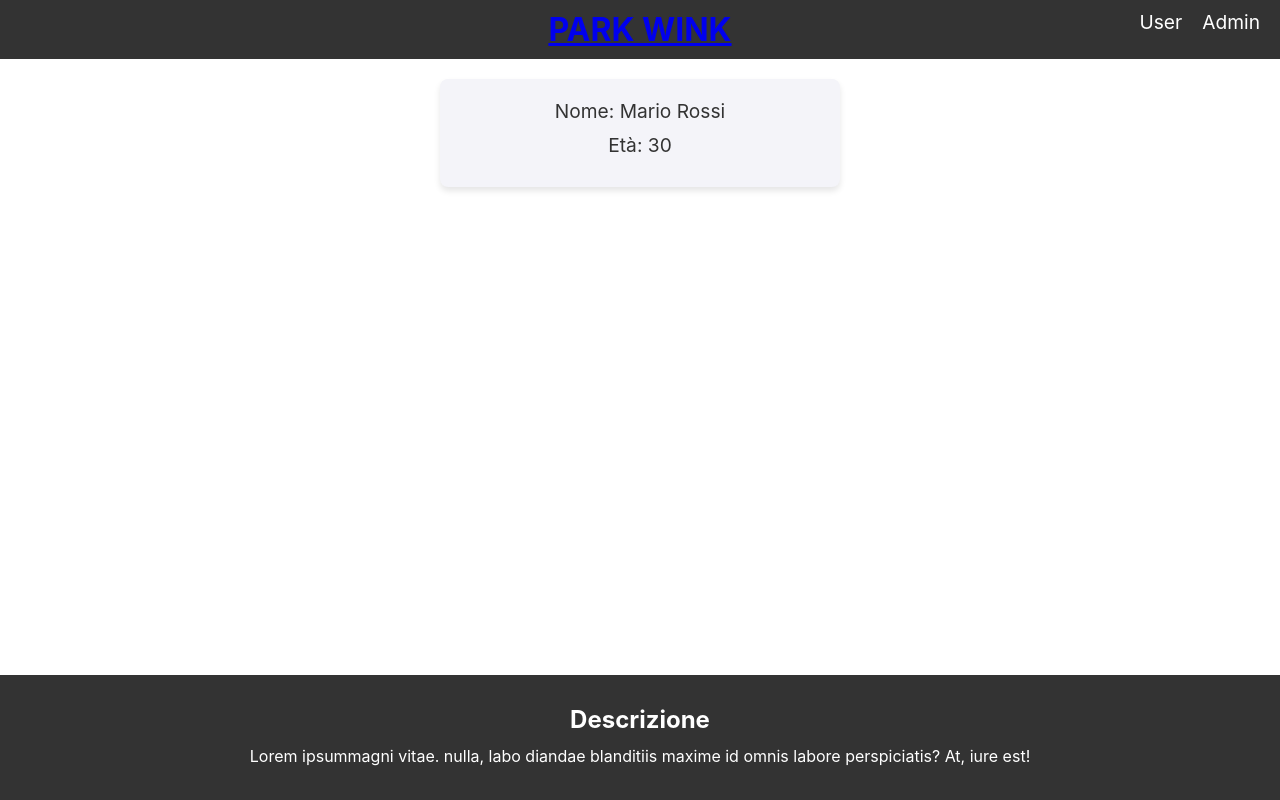
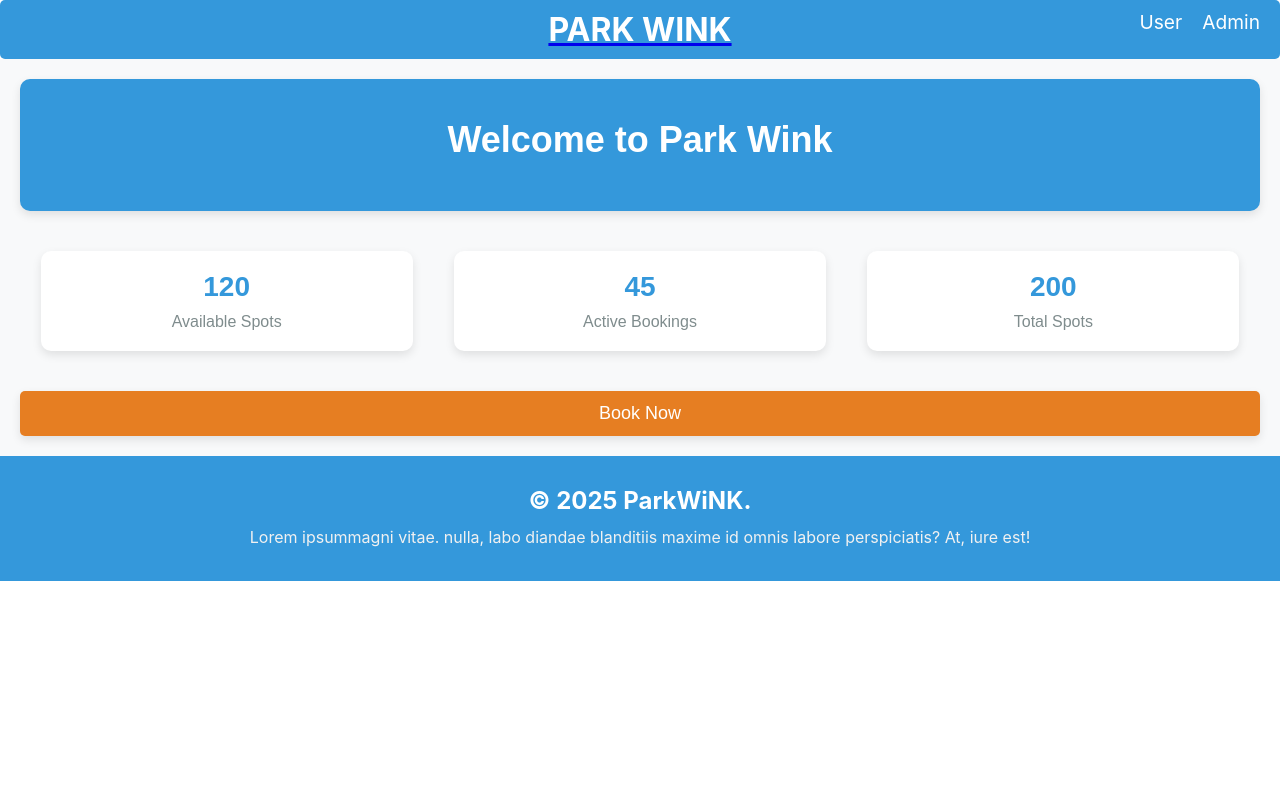
Before and after one commit to rahat-sadek/parkwink-frontend, a React (Create React App) app: page / in a window 1280 px wide. Built offline with nearby package versions, Linux system fonts and the light colour scheme.

Commit message:
miglioramento grafico e modifics alla HomePage

```diff
--- a/src/App.css
+++ b/src/App.css
@@ -14,7 +14,7 @@
 }
 
 .App-header {
-  background-color: #282c34;
+  background-color:rgb(5, 83, 239);
   min-height: 100vh;
   display: flex;
   flex-direction: column;
@@ -37,9 +37,6 @@
   }
 }
 
-
-
-
 * {
   margin: 0;
   padding: 0;
--- a/src/App.jsx
+++ b/src/App.jsx
@@ -3,7 +3,7 @@ import { BrowserRouter, Route, Routes } from 'react-router-dom';
 import UserPage from './pages/UserPage';
 import AdminPage from './pages/AdminPage';
 import Layout from './components/Layout'
-import Dashboard from './pages/Dashboard'
+import HomePage from './pages/HomePage'
 import RegisterForm from './pages/RegisterForm';
 import LoginForm from './pages/LoginForm';
 
@@ -13,7 +13,6 @@ function App() {
     <BrowserRouter>
       <Routes>
       <Route path="/login" element={
-
             <LoginForm />
         } />
       <Route path="/register" element={
@@ -21,7 +20,7 @@ function App() {
         } />
         <Route path="/" element={
           <Layout>
-            <Dashboard />
+            <HomePage />
           </Layout>
         } />
         <Route path="/user" element={
--- a/src/components/Footer.jsx
+++ b/src/components/Footer.jsx
@@ -3,7 +3,7 @@ import '../styles/Footer.css';
 const Footer = () => (
   <footer aria-label="Footer">
     <section className="footer-content">
-      <h3>Descrizione</h3>
+      <h3>&copy; 2025 ParkWiNK. </h3>
       <p>
         Lorem ipsummagni vitae.
         nulla, labo diandae blanditiis maxime id omnis labore perspiciatis? At, iure est!
--- a/src/pages/AdminPage.jsx
+++ b/src/pages/AdminPage.jsx
@@ -2,7 +2,7 @@ import React, {useState, useEffect} from "react";
 
 const AdminPage = () => {
     useEffect(() => {
-        alert("ciao000")
+        console.log("pagina admin")
     },[])
 }
 export default AdminPage;
--- a/src/pages/Dashboard.jsx
+++ /dev/null
@@ -1,48 +0,0 @@
-import React, { useState, useEffect } from "react";
-import axios from "axios";
-import "../styles/UserInfo.css";
-
-const UserInfo = () => {
-  const [userData, setUserData] = useState(null);
-  const [loading, setLoading] = useState(true);
-  const [error, setError] = useState(null);      // Stato per gli errori
-
-  useEffect(() => {
-    // Funzione per fare la chiamata API
-    const fetchUserData = async () => {
-      try {
-        const response = await axios.get("mock/mockData.json");
-        setUserData(response.data);
-      } catch (err) {
-        setError("Errore nel caricamento dei dati.");
-        console.error("Errore:", err);
-      } finally {
-        setLoading(false);  // Imposta il loading su false una volta che la chiamata è completata
-      }
-    };
-
-    fetchUserData();
-  }, []);
-
-  if (loading) {
-    return (
-      <div className="loading">
-        <div className="spinner"></div>
-        <p>Caricamento...</p>
-      </div>
-    );
-  }
-
-  if (error) {
-    return <p className="error">{error}</p>;
-  }
-
-  return (
-    <div className="infoUtente">
-      <p>Nome: {userData.name}</p>
-      <p>Età: {userData.age}</p>
-    </div>
-  );
-};
-
-export default UserInfo;
--- /dev/null
+++ b/src/pages/HomePage.jsx
@@ -0,0 +1,60 @@
+// import React, {useState, useEffect} from "react";
+// import '../styles/Dashboard.css';
+
+// const Dashboard = () => {
+//     const [data, setData] = useState([]);
+
+//     useEffect(() => {
+//     }, []);
+//     return (
+//         <>
+
+
+//         </>
+//     )
+
+// };
+// export default Dashboard;
+import React, { useState, useEffect } from "react";
+import '../styles/HomePage.css';
+
+const HomePage = () => {
+    const [parkingStats, setParkingStats] = useState({});
+
+    useEffect(() => {
+        setParkingStats({
+            availableSpots: 120,
+            totalSpots: 200,
+            activeBookings: 45,
+        });
+    }, []);
+
+    return (
+        <div className="homepage-container">
+            <header className="homepage-header">
+                <h1>Welcome to Park Wink </h1>
+            </header>
+
+            <section className="parking-stats">
+                <div className="stats-card">
+                    <h3>{parkingStats.availableSpots}</h3>
+                    <p>Available Spots</p>
+                </div>
+                <div className="stats-card">
+                    <h3>{parkingStats.activeBookings}</h3>
+                    <p>Active Bookings</p>
+                </div>
+                <div className="stats-card">
+                    <h3>{parkingStats.totalSpots}</h3>
+                    <p>Total Spots</p>
+                </div>
+            </section>
+
+            <section className="cta-section">
+                <button>Book Now</button>
+            </section>
+        </div>
+    );
+};
+
+export default HomePage;
--- a/src/pages/UserPage.jsx
+++ b/src/pages/UserPage.jsx
@@ -1,19 +1,48 @@
-import React, {useState, useEffect} from "react";
+import React, { useState, useEffect } from "react";
 import axios from "axios";
+import "../styles/UserPage.css";
+
 const UserPage = () => {
-    const [data, setData] = useState([]);
+  const [userData, setUserData] = useState(null);
+  const [loading, setLoading] = useState(true);
+  const [error, setError] = useState(null);      // Stato per gli errori
 
-    useEffect(() => {
-        // axios.get('').then(response => setData(response.data));
-    }, []);
+  useEffect(() => {
+    // Funzione per fare la chiamata API
+    const fetchUserData = async () => {
+      try {
+        const response = await axios.get("mock/mockData.json");
+        setUserData(response.data);
+      } catch (err) {
+        setError("Errore nel caricamento dei dati.");
+        console.error("Errore:", err);
+      } finally {
+        setLoading(false);  // Imposta il loading su false una volta che la chiamata è completata
+      }
+    };
+
+    fetchUserData();
+  }, []);
+
+  if (loading) {
     return (
-        <>
-            <h1>pagina per gli utenti</h1>
-            <label>Nome utente</label>
-            <input type="text" placeholder="Nome"></input>
+      <div className="loading">
+        <div className="spinner"></div>
+        <p>Caricamento...</p>
+      </div>
+    );
+  }
 
-        </>
-    )
+  if (error) {
+    return <p className="error">{error}</p>;
+  }
 
+  return (
+    <div className="infoUtente">
+      <p>Nome: {userData.name}</p>
+      <p>Età: {userData.age}</p>
+    </div>
+  );
 };
+
 export default UserPage;
--- a/src/styles/Footer.css
+++ b/src/styles/Footer.css
@@ -1,40 +1,39 @@
 
 footer {
-    background-color: #333;
+    background-color: #3498db;
     color: white;
     padding: 20px;
     text-align: center;
-    position: absolute;
-    bottom: 0;
     width: 100%;
 }
 
 .footer-content {
-
-    margin: 0 auto;  /* Centra il contenuto orizzontalmente */
+    margin: 0 auto;
     padding: 10px;
-
 }
 
 footer h3 {
     font-size: 1.5rem;
     margin-bottom: 10px;
     font-weight: bold;
+    color: #ffffff;
 }
 
 footer p {
     font-size: 1rem;
     line-height: 1.6;
     margin-bottom: 0;
-    max-width: 80%;  /* Limita la larghezza del testo per migliorare la leggibilità */
+    max-width: 80%;
     margin: 0 auto;
+    color: #f1f1f1;
 }
 
 footer a {
-    color: #4CAF50;
+    color: #e67e22;
     text-decoration: none;
 }
 
 footer a:hover {
     text-decoration: underline;
+    color: #d35400;
 }
--- a/src/styles/Header.css
+++ b/src/styles/Header.css
@@ -1,25 +1,29 @@
-/* Styling del header */
 header {
   display: flex;
-    justify-content: center;  /* Centra il contenuto orizzontalmente */
-    align-items: center;  /* Allinea il contenuto verticalmente */
+  justify-content: center;
+  align-items: center;
   padding: 10px 20px;
-    background-color: #333;
+  background-color: #3498db;
   color: white;
-    position: relative;  /* Necessario per posizionare i link a destra */
+  border-radius: 5px;
+  position: relative;
 }
 
 #title {
   font-size: 2rem;
+  color: white ;
   font-weight: bold;
   margin: 0;
-    text-align: center; /* Assicura che il testo sia centrato */
-    flex-grow: 1; /* Permette al titolo di espandersi e occupare lo spazio disponibile */
+  text-align: center;
+  flex-grow: 1;
 }
 
-  /* Posizionamento dei link in alto a destra */
+#title:hover {
+  color:  #e67e22 ;
+}
+
 nav {
-    position: absolute;  /* Posizione assoluta per spostare i link in alto a destra */
+  position: absolute;
   top: 10px;
   right: 20px;
 }
@@ -43,5 +47,5 @@ header {
 }
 
 .nav-links a:hover {
-    color: #4CAF50;  /* Cambia colore al passaggio del mouse */
+  color: #e67e22;
 }
--- /dev/null
+++ b/src/styles/HomePage.css
@@ -0,0 +1,70 @@
+.homepage-container {
+    font-family: 'Arial', sans-serif;
+    color: #333;
+    padding: 20px;
+    background-color: #f8f9fa;
+}
+
+.homepage-header {
+    text-align: center;
+    background-color: #3498db;
+    color: white;
+    padding: 40px 20px;
+    border-radius: 10px;
+    box-shadow: 0 4px 10px rgba(0, 0, 0, 0.1);
+}
+
+.homepage-header h1 {
+    font-size: 36px;
+    margin-bottom: 10px;
+}
+
+.homepage-header p {
+    font-size: 18px;
+}
+
+.parking-stats {
+    display: flex;
+    justify-content: space-around;
+    margin: 40px 0;
+}
+
+.stats-card {
+    background-color: #ffffff;
+    padding: 20px;
+    border-radius: 10px;
+    width: 30%;
+    text-align: center;
+    box-shadow: 0 4px 10px rgba(0, 0, 0, 0.1);
+}
+
+.stats-card h3 {
+    font-size: 28px;
+    color: #3498db;
+    margin-bottom: 10px;
+}
+
+.stats-card p {
+    font-size: 16px;
+    color: #7f8c8d;
+}
+
+.cta-section {
+    text-align: center;
+    margin-top: 30px;
+}
+
+.cta-section button {
+    background-color: #e67e22;
+    color: white;
+    padding: 12px 25px;
+    font-size: 18px;
+    border: none;
+    border-radius: 5px;
+    cursor: pointer;
+    box-shadow: 0 4px 10px rgba(0, 0, 0, 0.1);
+}
+
+.cta-section button:hover {
+    background-color: #d35400;
+}
--- a/src/styles/RegisterForm.css
+++ b/src/styles/RegisterForm.css
@@ -1,6 +1,3 @@
-/* RegisterForm.css */
-
-/* Stile del contenitore del form */
 .register-form {
     display: flex;
     flex-direction: column;
--- a/src/styles/UserInfo.css
+++ b/src/styles/UserPage.css
@@ -1,11 +1,8 @@
-/* UserInfo.css */
-
-/* Stile per il contenitore delle informazioni utente */
 .infoUtente {
     background-color: #f4f4f9;
     padding: 20px;
     border-radius: 8px;
-    box-shadow: 0 4px 6px rgba(0, 0, 0, 0.1);
+    box-shadow: 0 4px 6px rgba(19, 78, 227, 0.76);
     max-width: 400px;
     margin: 20px auto;
     text-align: center;
@@ -17,24 +14,21 @@
     margin-bottom: 10px;
   }
 
-  /* Stile per il messaggio di caricamento */
   .loading {
     font-size: 1.5rem;
     color: #4caf50;
     text-align: center;
   }
 
-  /* Stile per il messaggio di errore */
   .error {
     font-size: 1.2rem;
     color: red;
     text-align: center;
   }
 
-  /* Stile per lo spinner di caricamento */
   .spinner {
-    border: 4px solid #f3f3f3; /* Grigio chiaro */
-    border-top: 4px solid #3498db; /* Blu */
+    border: 4px solid #f3f3f3;
+    border-top: 4px solid #3498db;
     border-radius: 50%;
     width: 50px;
     height: 50px;
```
Lines whose indentation alone changed are shown as unchanged.
